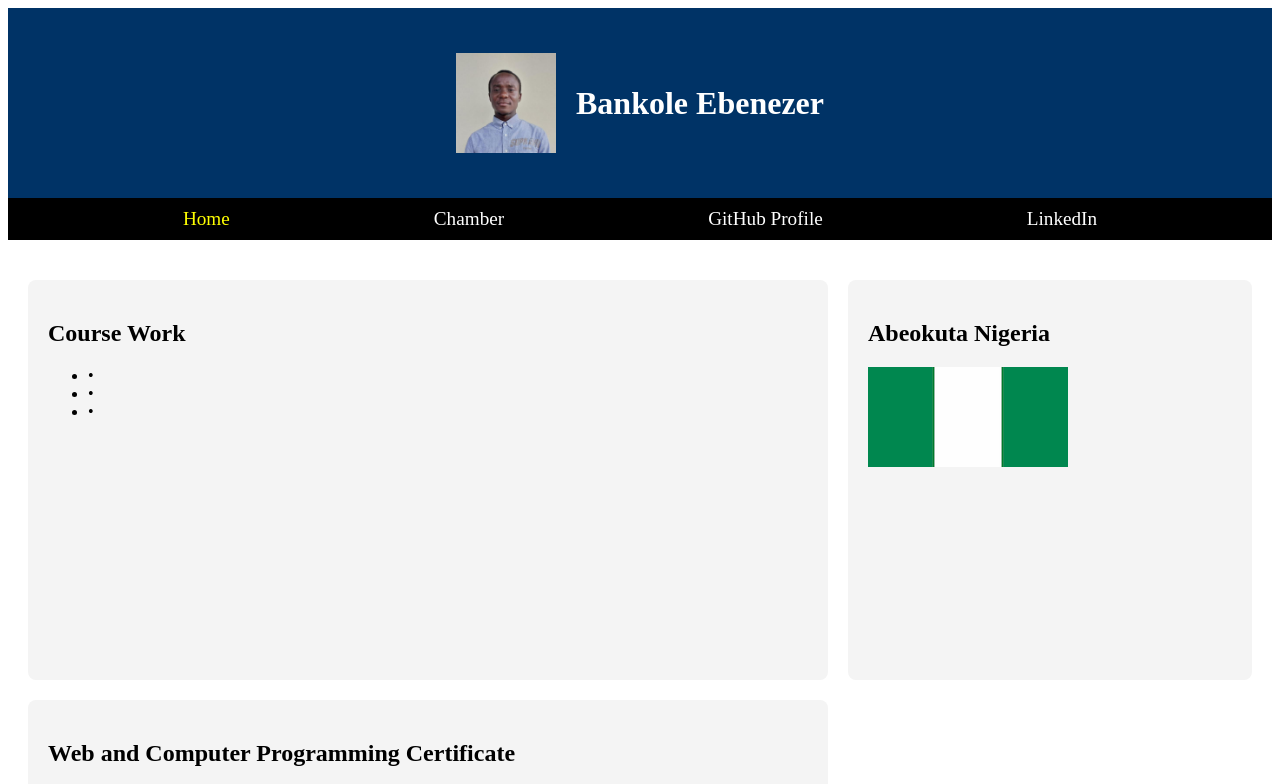
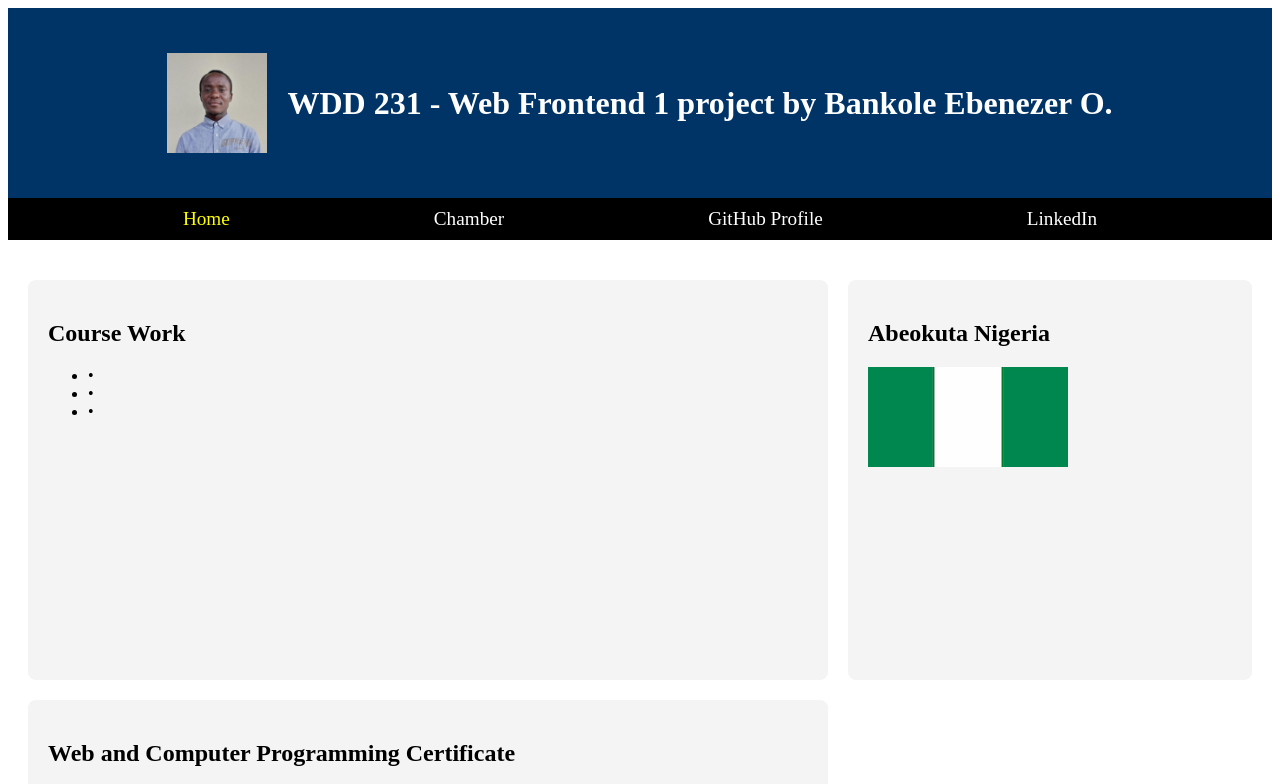
Before and after one commit to Ebenezerbanky/wdd231, a plain HTML site: page index.html in a window 1280 px wide. Shown: the top 784 px of the page. Drawn offline with Linux system fonts and the light colour scheme.

Commit message:
Added home page to wdd231

```diff
--- a/index.html
+++ b/index.html
@@ -24,7 +24,7 @@
 <body>
     <header>
         <img src="images/167693270.jpeg" alt="Header image">
-        <h1>Bankole Ebenezer</h1>
+        <h1>WDD 231 - Web Frontend 1 project by Bankole Ebenezer O.</h1>
     </header>
     <nav>
         <a href="index.html">Home</a>
```
